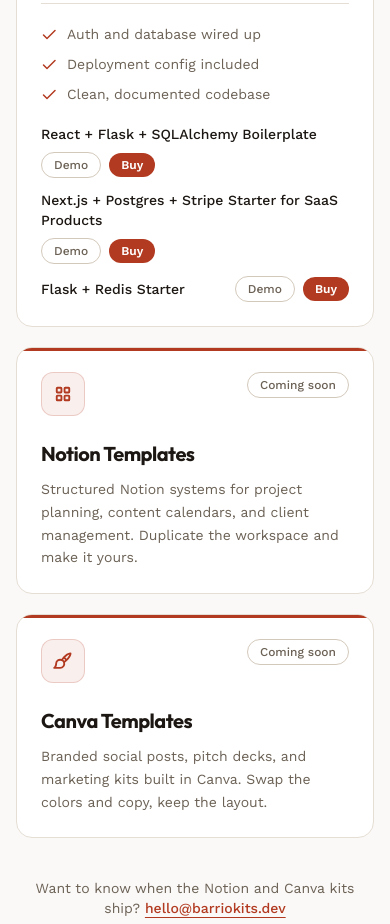
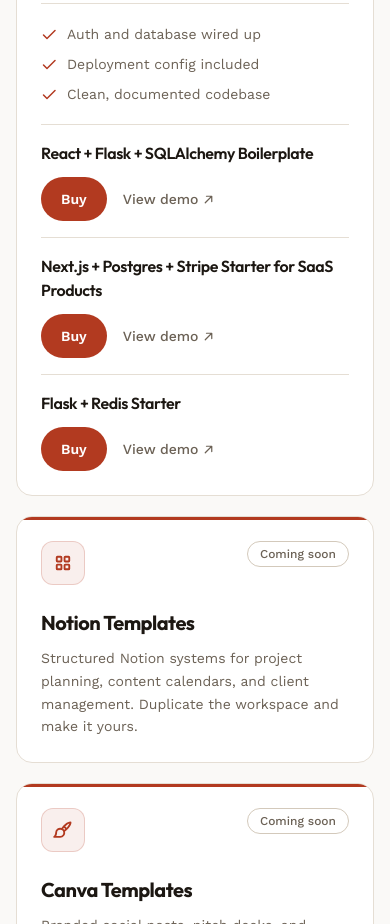
Before and after one commit to KikeCR/barriokits-landing, a Next.js app: page / in a window 390 px wide. Shown: the part 1500-2424 px from the top of the page. Built offline with nearby package versions, Linux system fonts and the light colour scheme.

Commit message:
Updated with mobile fixes to improve design of products.

```diff
--- a/components/ProductCard.tsx
+++ b/components/ProductCard.tsx
@@ -1,4 +1,10 @@
-import { Check, Code, PaintBrush, SquaresFour } from "@phosphor-icons/react/dist/ssr";
+import {
+  ArrowUpRight,
+  Check,
+  Code,
+  PaintBrush,
+  SquaresFour,
+} from "@phosphor-icons/react/dist/ssr";
 import type { Product } from "@/data/products";
 import { cn } from "@/lib/cn";
 
@@ -61,37 +67,43 @@
 
           {product.demos?.length ? (
             <ul
-              className={cn("space-y-3", product.highlights ? "mt-5" : "")}
+              className={cn(
+                "divide-y divide-border",
+                product.highlights ? "mt-5 border-t border-border" : "",
+              )}
               aria-label="Available demos"
             >
               {product.demos.map((demo) => (
                 <li
                   key={demo.url}
-                  className="flex flex-wrap items-center justify-between gap-x-3 gap-y-2"
+                  className={cn("py-4 last:pb-0", product.highlights ? "" : "first:pt-0")}
                 >
-                  <span className="text-sm font-medium text-text">{demo.label}</span>
-                  <span className="flex shrink-0 items-center gap-2">
-                    <a
-                      href={demo.url}
-                      target="_blank"
-                      rel="noreferrer noopener"
-                      aria-label={`View live demo of ${demo.label}`}
-                      className="rounded-full border border-border-strong px-3 py-1 text-xs font-medium text-text-muted transition-colors hover:border-accent-soft-border hover:text-accent"
-                    >
-                      Demo
-                    </a>
+                  <p className="font-display text-base font-semibold tracking-tight text-text">
+                    {demo.label}
+                  </p>
+                  <div className="mt-3 flex items-center gap-4">
                     {demo.buyUrl ? (
                       <a
                         href={demo.buyUrl}
                         target="_blank"
                         rel="noreferrer noopener"
                         aria-label={`Buy ${demo.label}`}
-                        className="inline-flex items-center rounded-full bg-accent-strong px-3 py-1 text-xs font-semibold text-accent-fg transition-transform hover:-translate-y-0.5 active:translate-y-0"
+                        className="inline-flex h-11 items-center justify-center rounded-full bg-accent-strong px-5 text-sm font-semibold text-accent-fg transition-transform hover:-translate-y-0.5 active:translate-y-0"
                       >
                         Buy
                       </a>
                     ) : null}
-                  </span>
+                    <a
+                      href={demo.url}
+                      target="_blank"
+                      rel="noreferrer noopener"
+                      aria-label={`View live demo of ${demo.label}`}
+                      className="inline-flex items-center gap-1 text-sm font-medium text-text-muted transition-colors hover:text-accent"
+                    >
+                      View demo
+                      <ArrowUpRight size={13} weight="bold" />
+                    </a>
+                  </div>
                 </li>
               ))}
             </ul>
```
